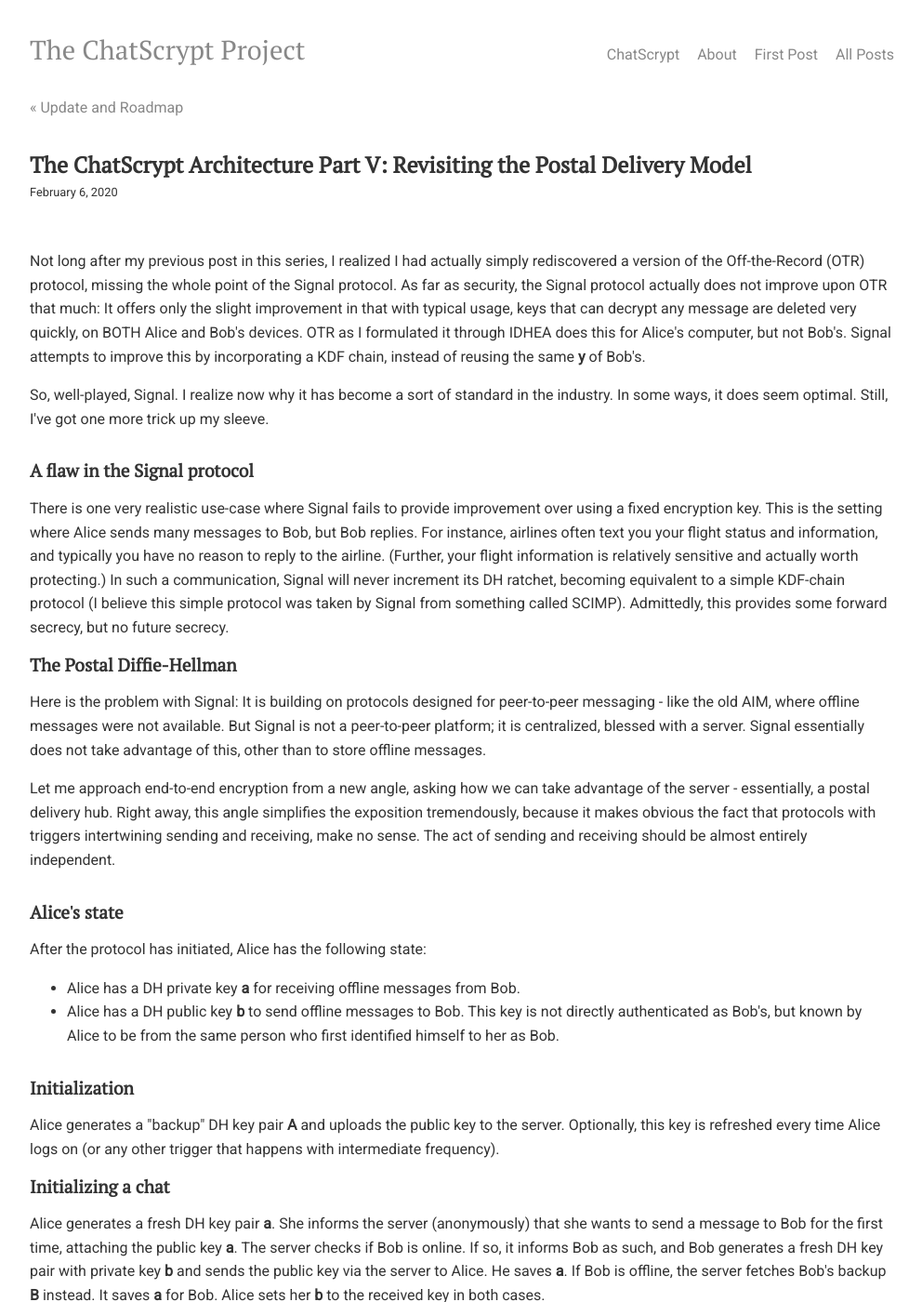
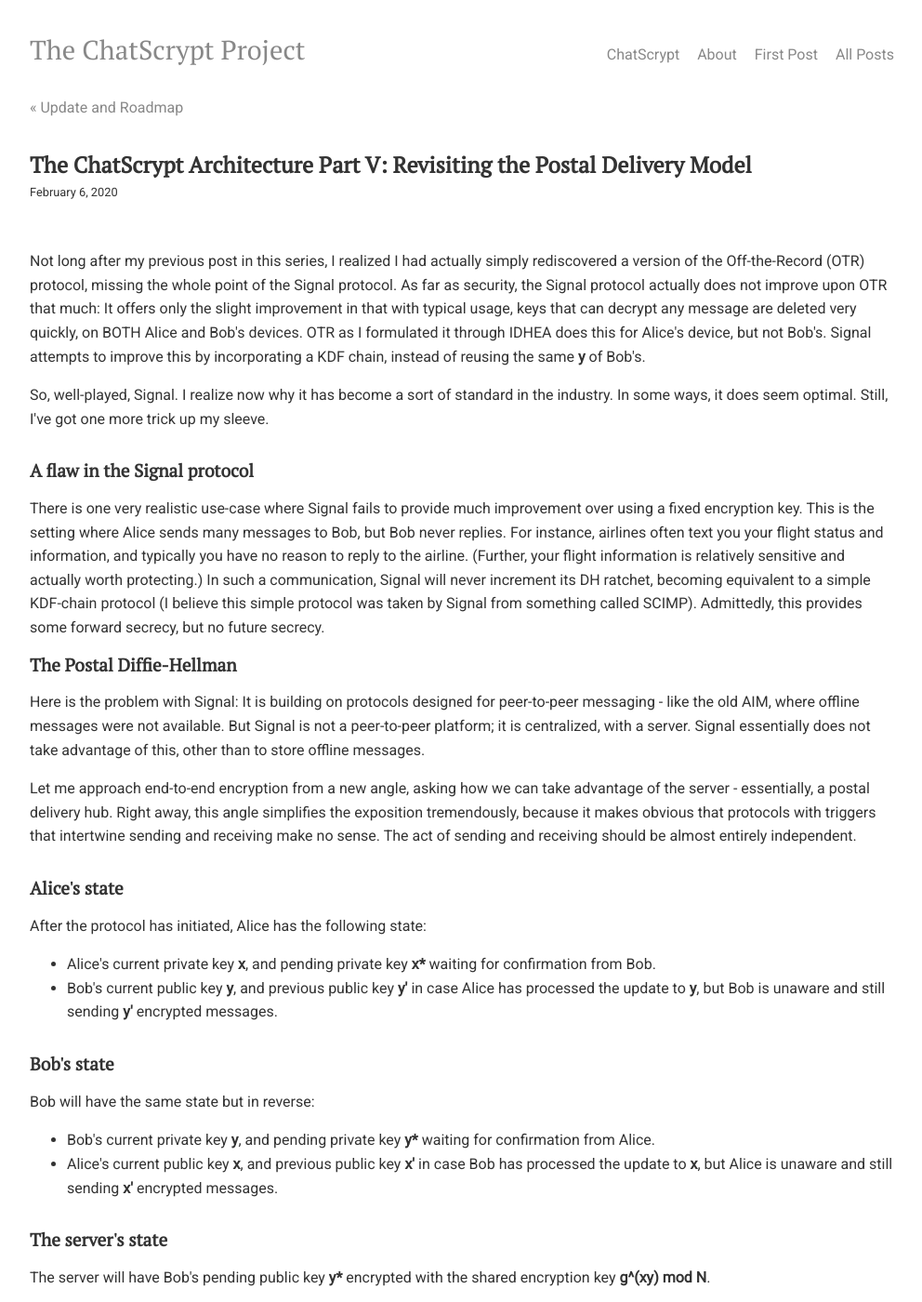
Before and after one commit to chatscrypt/chatscrypt.github.io, a Jekyll site: the page built from _posts/2020-02-06-the-chatscrypt-architecture-part-v-revisiting-the-postal-delivery-model.html, in a window 1280 px wide and 1400 px high. Shown: the whole window at 93% size, without its empty margins (143-1135 px from the left). Built offline with Jekyll 4.4.1, drawn with Linux system fonts in a browser that asks for light colours; comment, search, counter and statistics services are not loaded; some of the changed text lies outside the part shown.

Commit message:
Update 2020-02-06-the-chatscrypt-architecture-part-v-revisiting-the-postal-delivery-model.html

```diff
--- a/_posts/2020-02-06-the-chatscrypt-architecture-part-v-revisiting-the-postal-delivery-model.html
+++ b/_posts/2020-02-06-the-chatscrypt-architecture-part-v-revisiting-the-postal-delivery-model.html
@@ -5,52 +5,88 @@
 date: 2020-02-06
 ---
 
-Not long after my previous post in this series, I realized I had actually simply rediscovered a version of the Off-the-Record (OTR) protocol, missing the whole point of the Signal protocol. As far as security, the Signal protocol actually does not improve upon OTR that much: It offers only the slight improvement in that with typical usage, keys that can decrypt any message are deleted very quickly, on BOTH Alice and Bob's devices. OTR as I formulated it through IDHEA does this for Alice's computer, but not Bob's. Signal attempts to improve this by incorporating a KDF chain, instead of reusing the same <b>y</b> of Bob's.
+Not long after my previous post in this series, I realized I had actually simply rediscovered a version of the Off-the-Record (OTR) protocol, missing the whole point of the Signal protocol. As far as security, the Signal protocol actually does not improve upon OTR that much: It offers only the slight improvement in that with typical usage, keys that can decrypt any message are deleted very quickly, on BOTH Alice and Bob's devices. OTR as I formulated it through IDHEA does this for Alice's device, but not Bob's. Signal attempts to improve this by incorporating a KDF chain, instead of reusing the same <b>y</b> of Bob's.
 
 <p>So, well-played, Signal. I realize now why it has become a sort of standard in the industry. In some ways, it does seem optimal. Still, I've got one more trick up my sleeve.
 
 <h2>A flaw in the Signal protocol</h2>
 
-There is one very realistic use-case where Signal fails to provide improvement over using a fixed encryption key. This is the setting where Alice sends many messages to Bob, but Bob replies. For instance, airlines often text you your flight status and information, and typically you have no reason to reply to the airline. (Further, your flight information is relatively sensitive and actually worth protecting.) In such a communication, Signal will never increment its DH ratchet, becoming equivalent to a simple KDF-chain protocol (I believe this simple protocol was taken by Signal from something called SCIMP). Admittedly, this provides some forward secrecy, but no future secrecy.
+There is one very realistic use-case where Signal fails to provide much improvement over using a fixed encryption key. This is the setting where Alice sends many messages to Bob, but Bob never replies. For instance, airlines often text you your flight status and information, and typically you have no reason to reply to the airline. (Further, your flight information is relatively sensitive and actually worth protecting.) In such a communication, Signal will never increment its DH ratchet, becoming equivalent to a simple KDF-chain protocol (I believe this simple protocol was taken by Signal from something called SCIMP). Admittedly, this provides some forward secrecy, but no future secrecy.
 
 <h2>The Postal Diffie-Hellman</h2>
 
-Here is the problem with Signal: It is building on protocols designed for peer-to-peer messaging - like the old AIM, where offline messages were not available. But Signal is not a peer-to-peer platform; it is centralized, blessed with a server. Signal essentially does not take advantage of this, other than to store offline messages.
+Here is the problem with Signal: It is building on protocols designed for peer-to-peer messaging - like the old AIM, where offline messages were not available. But Signal is not a peer-to-peer platform; it is centralized, with a server. Signal essentially does not take advantage of this, other than to store offline messages.
 
-<p>Let me approach end-to-end encryption from a new angle, asking how we can take advantage of the server - essentially, a postal delivery hub. Right away, this angle simplifies the exposition tremendously, because it makes obvious the fact that protocols with triggers intertwining sending and receiving, make no sense. The act of sending and receiving should be almost entirely independent.
+<p>Let me approach end-to-end encryption from a new angle, asking how we can take advantage of the server - essentially, a postal delivery hub. Right away, this angle simplifies the exposition tremendously, because it makes obvious that protocols with triggers that intertwine sending and receiving make no sense. The act of sending and receiving should be almost entirely independent.
 
 <h2>Alice's state</h2>
 
 After the protocol has initiated, Alice has the following state:
 
 <ul>
-<li> Alice has a DH private key <b>a</b> for receiving offline messages from Bob.
-<li> Alice has a DH public key <b>b</b> to send offline messages to Bob. This key is not directly authenticated as Bob's, but known by Alice to be from the same person who first identified himself to her as Bob.
+<li>Alice's current private key <b>x</b>, and pending private key <b>x*</b> waiting for confirmation from Bob.
+<li>Bob's current public key <b>y</b>, and previous public key <b>y'</b> in case Alice has processed the update to <b>y</b>, but Bob is unaware and still sending <b>y'</b> encrypted messages.
 </ul>
+
+
+<h2>Bob's state</h2>
+
+Bob will have the same state but in reverse:
+
+<ul>
+<li>Bob's current private key <b>y</b>, and pending private key <b>y*</b> waiting for confirmation from Alice.
+<li>Alice's current public key <b>x</b>, and previous public key <b>x'</b> in case Bob has processed the update to <b>x</b>, but Alice is unaware and still sending <b>x'</b> encrypted messages.
+</ul>
+
+<h2>The server's state</h2>
+
+The server will have Bob's pending public key <b>y*</b> encrypted with the shared encryption key <b>g^(xy) mod N</b>.
+
 
 <h2>Initialization</h2>
 
-Alice generates a "backup" DH key pair <b>A</b> and uploads the public key to the server. Optionally, this key is refreshed every time Alice logs on (or any other trigger that happens with intermediate frequency).
+Bob publishes to the server a public key <b>y</b>. He refreshes this key every time he comes online, and while online, every time someone new initiates a stream of messages to him.
 
+<p>When Alice wants to initiate a stream of messages to Bob, she fetches Bob's public key and initializes her state:
+<ul>
+<li>Alice sets both <b>x, x*</b> to the same new Diffie-Hellman key pair.
+<li>Both of Bob's public keys are set to <b>y</b>.
+</ul>
 
-<h2>Initializing a chat</h2>
-Alice generates a fresh DH key pair <b>a</b>. She informs the server (anonymously) that she wants to send a message to Bob for the first time, attaching the public key <b>a</b>. The server checks if Bob is online. If so, it informs Bob as such, and Bob generates a fresh DH key pair with private key <b>b</b> and sends the public key via the server to Alice. He saves <b>a</b>.
+Alice sends an initial message to Bob with her public key <b>x = x*</b>, and he initializes his state:
+<ul>
+<li>Bob sets <b>y</b> to his published public key, and generates a new Diffie-Hellman key pair for <b>y*</b>.
+<li>Both of Alice's public keys are set to <b>x</b>.
+</ul>
 
-If Bob is offline, the server fetches Bob's backup <b>B</b> instead. It saves <b>a</b> for Bob.
-
-Alice sets her <b>b</b> to the received key in both cases.
+Bob then sends a message to the server with his new <b>y*</b>, encrypted with <b>g^(xy) mod N</b>.
 
 
 <h2>Sending a message</h2>
 
-Alice generates a fresh DH key pair <b>x</b>. She informs the server (anonymously) that she wants to send a message to Bob. Attached to this signal is her name and the public key <b>x</b> encrypted with the shared encryption key
+Alice sends a request to the server to send a message to Bob. The server sends Alice Bob's current <b>y*</b>. Alice decrypts using <b>y, x*</b> and if successful, updates keys:
+<ul>
+<li>She updates private <b>x = x*</b> and saves a new Diffie-Hellman key pair to <b>x*</b>. She ensures that the new key is different from the old one (astronomically unlikely).
+  <li>She updates public <b>y' = y</b> and then <b>y = y*</b>.
+</ul>
+Finally, she sends her message, encrypted with the shared encryption key <b>g^(xy) mod N</b>, including within the encrypted message the public key <b>x*</b>.
+
+<p>If the first decryption attempt fails, she decrypts the message using <b>y', x</b> and does not update keys. Instead, she creates a new Diffie-Hellman key pair with private key <b>r</b> and then encrypts her message using the shared Diffie-Hellman encryption keys
 <div class="media">
-<b>g^(ab) mod N</b>.
+<b>g^(xy) mod N</b> and <b>g^(ry) mod N</b>.
 </div>
+As before, she includes within the encrypted message the public key <b>x*</b>, but also delivers her message with the public key <b>r</b>.
 
-The server checks if Bob is online. If so, the server informs Bob as such, relaying the signal. Bob decrypts the message, verifying that it belongs to whomever first identified himself to her as Alice. Bob generates a fresh DH key pair with private key <b>y</b>. He encrypts the public key with the same shared encryption key and relays the ciphertext to Alice (via the server). Alice decrypts with the shared key, verifying that it belongs to whomever first identified himself to her as Bob.
 
-She encrypts her message with the shared encryption key
-<div class="media">
-<b>g^(xy) mod N</b>...
-</div>
+
+
+<h2>Receiving a message</h2>
+
+Bob decrypts using <b>x, y*</b> and if successful, updates keys:
+<ul>
+<li>He updates private <b>y = y*</b> and saves a new Diffie-Hellman key pair to <b>y*</b>. He ensures that the new key is different from the old one (astronomically unlikely).
+<li>He updates public <b>x' = x</b> and then <b>x = x*</b>.
+</ul>
+He sends a message to the server with his new <b>y*</b>, encrypted with <b>g^(xy) mod N</b>.
+
+<p>If the first decryption attempt fails, he decrypts the message using <b>x', y, r</b> and does not update keys. He sends a message to the server with the old <b>y*</b>, encrypted with <b>g^(xy) mod N</b>.
```
